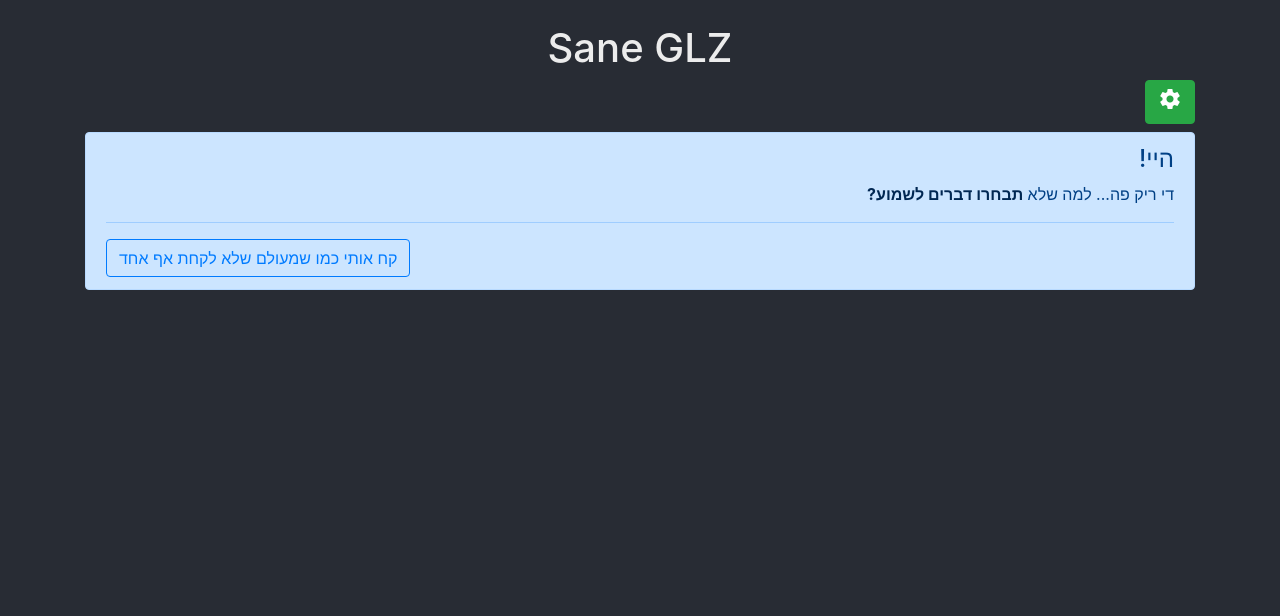
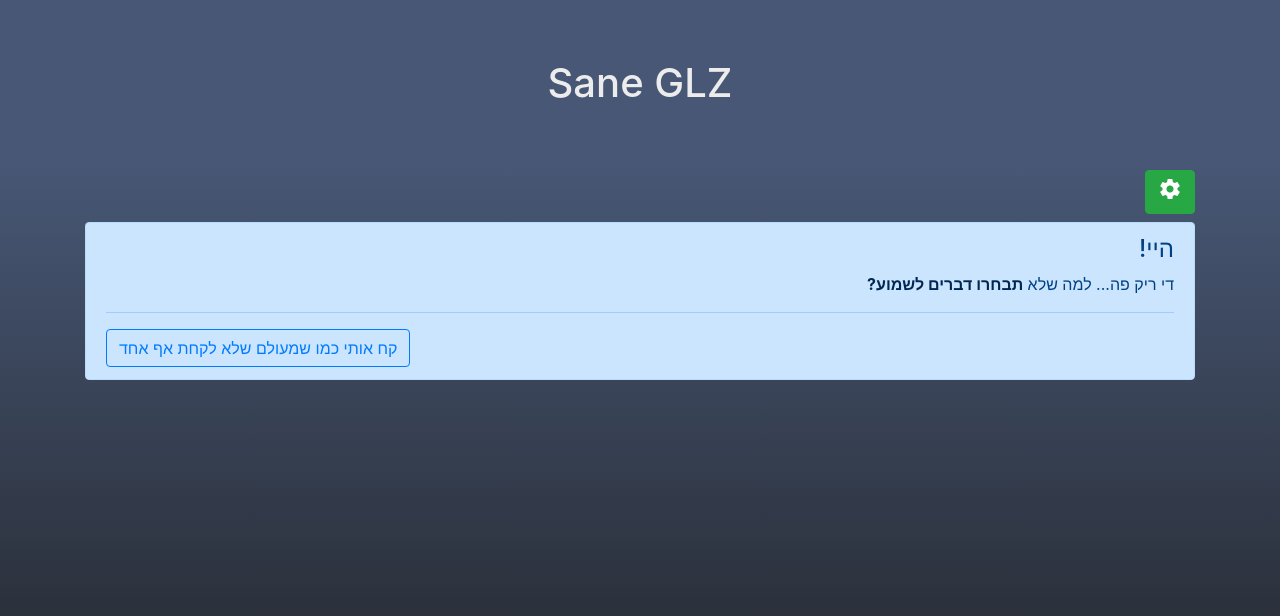
Before and after one commit to omriharel/sane-glz, a React (Create React App) app: page / in a window 1280 px wide. Shown: the top 616 px of the page. Built offline with nearby package versions, Linux system fonts and the light colour scheme.

Commit message:
okay last set of improvements for now

```diff
--- a/src/App.css
+++ b/src/App.css
@@ -1,7 +1,7 @@
 .App {
   direction: rtl;
   text-align: right;
-  background-color: #282c34;
+  background: rgba(40,44,52,1);
   min-height: 100vh;
 }
 
@@ -11,3 +11,32 @@
 .material-icons.md-30 { font-size: 30px; }
 .material-icons.md-36 { font-size: 36px; }
 .material-icons.md-48 { font-size: 48px; }
+
+.sane-glz-header {
+  position: absolute;
+  top: 0;
+  left: 0;
+  right: 0;
+  height: 162px;
+  overflow: hidden;
+  background: rgb(71,87,117);
+}
+
+.sane-glz-content {
+  background: rgb(71,87,117);
+  background: linear-gradient(180deg, rgba(71,87,117,1) 0%, rgba(40,44,52,1) 80%, rgba(40,44,52,1) 100%);
+  padding-top: 8px;
+  position: absolute;
+  top: 162px;
+  left: 0;
+  right: 0;
+  bottom: 0;
+  overflow: auto;
+  -ms-overflow-style: none;  /* Internet Explorer 10+ */
+  scrollbar-width: none;  /* Firefox */
+
+}
+
+.sane-glz-content::-webkit-scrollbar {
+  display: none;  /* Safari and Chrome */
+}
--- a/src/App.js
+++ b/src/App.js
@@ -30,10 +30,7 @@ export default function App() {
 
   return (
     <div className="App">
-      <Router>
-        <Container>
-          <Row>
-            <Col>
+      <div className="sane-glz-header">
         <MediaPlayer
           url={url}
           onDuration={onDurationCallback}
@@ -44,8 +41,10 @@ export default function App() {
           progressCallback={progressCallback}
           toggle={pauseToggle}
         />
-            </Col>
-          </Row>
+      </div>
+      <div className="sane-glz-content">
+        <Router>
+          <Container>
             <Row>
               <Col>
                 <Switch>
@@ -77,5 +76,6 @@ export default function App() {
           </Container>
         </Router>
       </div>
+    </div>
   );
 }
--- a/src/MediaPlayer.js
+++ b/src/MediaPlayer.js
@@ -167,7 +167,11 @@ export default function MediaPlayer(props) {
                         </Row>
                     </Container>
                 </>
-             ) : <h1>Sane GLZ</h1>}
+             ) : (
+                 <h1 css={css`padding-top: 35px;`}>
+                     Sane GLZ
+                 </h1>
+             )}
         </div>
     );
 }
--- a/src/ShowList.js
+++ b/src/ShowList.js
@@ -17,6 +17,7 @@ const baseShowUrl = baseApiUrl + '/program';
 const strippedUrlPrefix = '/גלצ/תוכניות/';
 
 export default function ShowList(props) {
+    const [daysToSee,] = useState(getStored('daysToSee') || 15);
     const [shows,] = useState(getStored('chosenShows') || []);
     const [initiallyLoading, setInitiallyLoading] = useState(true);
     const [numOfShows, setNumOfShows] = useState(shows.length);
@@ -83,7 +84,6 @@ export default function ShowList(props) {
     }, [shows]);
 
     const showInstances = [];
-    const daysToSee = 20;
 
     const cutoffDate = new Date();
     cutoffDate.setDate(cutoffDate.getDate() - daysToSee);
--- a/src/ShowPreferences.js
+++ b/src/ShowPreferences.js
@@ -1,9 +1,13 @@
 import React, { useState, useEffect } from 'react';
+
+/** @jsx jsx */
+import { css, jsx } from '@emotion/core';
 
 import { Link } from 'react-router-dom';
 import ListGroup from 'react-bootstrap/ListGroup';
 import Form from 'react-bootstrap/Form';
 import Button from 'react-bootstrap/Button';
+import InputGroup from 'react-bootstrap/InputGroup';
 import ButtonToolbar from 'react-bootstrap/ButtonToolbar';
 import Col from 'react-bootstrap/Col';
 
@@ -15,10 +19,12 @@ import Loader from './Loader';
 
 const showsUrl = baseApiUrl + '/programmes';
 
-export default function ShowPreferences(props) {
+export default function ShowPreferences() {
     const [loading, setLoading] = useState(true)
     const [categories, setCategories] = useState([]);
     const [chosenShows, setChosenShows] = useState(getStored('chosenShows') || []);
+    const [daysToSee, setDaysToSee] = useState(getStored('daysToSee') || 15);
+    const [daysPreferenceValid, setDaysPreferenceValid] = useState(true);
     const [showFilter, setShowFilter] = useState('');
 
     useEffect(() => {
@@ -31,7 +37,7 @@ export default function ShowPreferences(props) {
         .catch(error => console.error(error));
     }, []);
 
-    const applyShowFilter = show => showFilter !== "" ? _.includes(show.name, showFilter) : true;
+    const applyShowFilter = show => showFilter !== '' ? _.includes(show.name, showFilter) : true;
     const applyCategoryFilter = category => category.programmes.filter(applyShowFilter).length !== 0;
 
     const toggleChosenShow = (showUrl) => {
@@ -46,21 +52,61 @@ export default function ShowPreferences(props) {
         store('chosenShows', result);
     };
 
+    const saveDaysPreference = newValue => {
+        const parsedValue = parseInt(newValue);
+
+        if (parsedValue < 1 || parsedValue > 90 || isNaN(parsedValue)) {
+            setDaysPreferenceValid(false);
+            return;
+        }
+
+        setDaysToSee(parsedValue)
+        store('daysToSee', parsedValue)
+        setDaysPreferenceValid(true);
+    };
+
+    const advancedMenu = <>
+        <div className="d-flex justify-content-end mb-3">
+            <Button variant="outline-danger" onClick={() => {
+                localStorage.clear();
+                setChosenShows([]);
+            }}>
+                מחק את כל ההעדפות והיסטוריית ההשמעה
+            </Button>
+        </div>
+    </>;
+
     return loading ? <Loader centered /> : (
         <>
             <Form.Row className="mb-2">
-                <Col sm={2} xs={2} md={1}>
+                <Col sm={7} xs={5} md={2} lg={1}>
                     <Button
                         as={Link}
                         to="/"
-                        className="p-0"
-                        style={{width: "100%"}}
+                        className="pt-0 pb-0 pl-3 pr-3 mb-2"
+
                         variant="success"
                     >
                         <i className="material-icons md-30">done</i>
                     </Button>
                 </Col>
-                <Col>
+                <Col sm={5} xs={7} md={{span: 4, order: 3}} lg={{span: 3, order: 3}}>
+                    <InputGroup css={css`direction: ltr`} className="pr-3">
+                        <InputGroup.Prepend>
+                            <InputGroup.Text>ימים אחורה</InputGroup.Text>
+                        </InputGroup.Prepend>
+                        <Form.Control
+                            defaultValue={daysToSee.toString()}
+                            css={css`width: 46px;`}
+                            onChange={event => saveDaysPreference(event.target.value)}
+                            isInvalid={!daysPreferenceValid}
+                        />
+                        <InputGroup.Append>
+                            <InputGroup.Text>הצג</InputGroup.Text>
+                        </InputGroup.Append>
+                    </InputGroup>
+                </Col>
+                <Col sm={12} xs={12} md={6} lg={8}>
                     <Form.Control
                         placeholder="חיפוש תוכניות..."
                         onChange={event => setShowFilter(event.target.value)}
@@ -95,6 +141,7 @@ export default function ShowPreferences(props) {
                     );
                 })}
             </ListGroup>
+            {chosenShows.length > 0 && advancedMenu}
         </>
     );
 };
```
Lines whose indentation alone changed are shown as unchanged.
